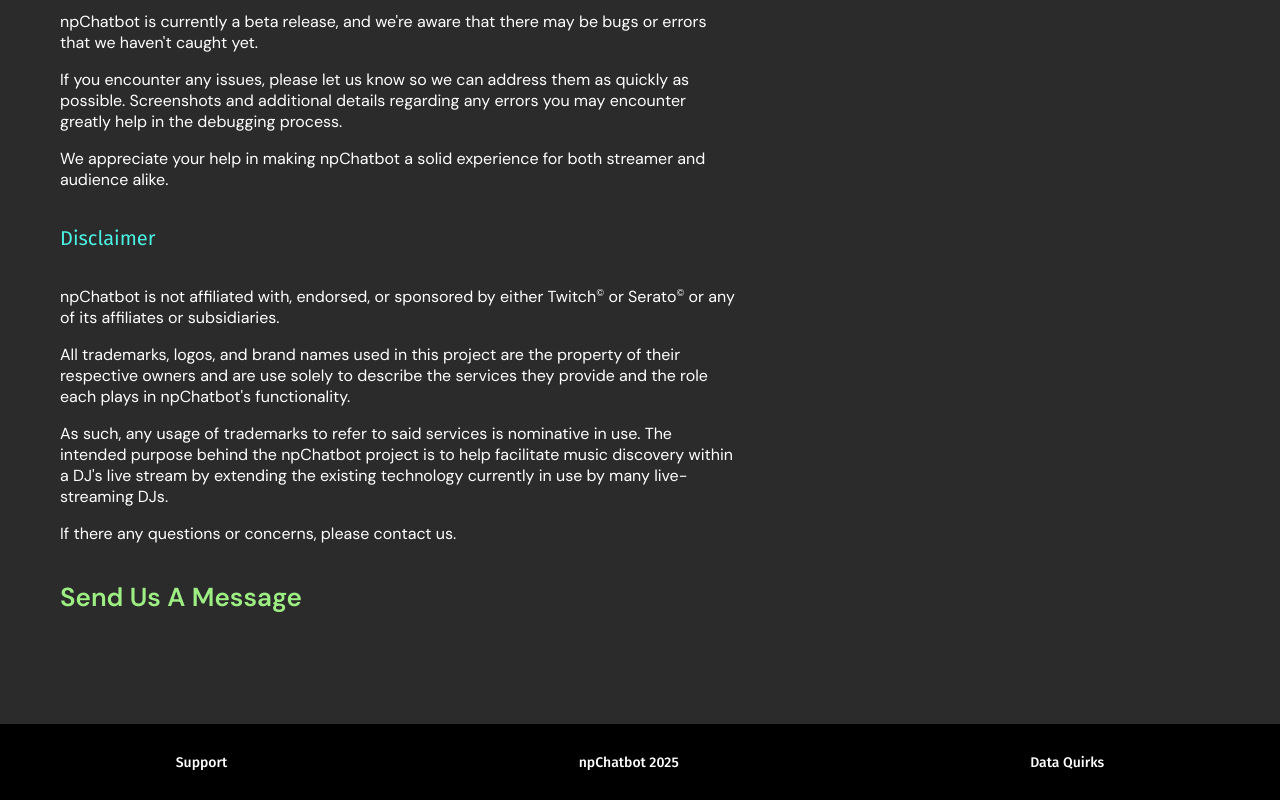
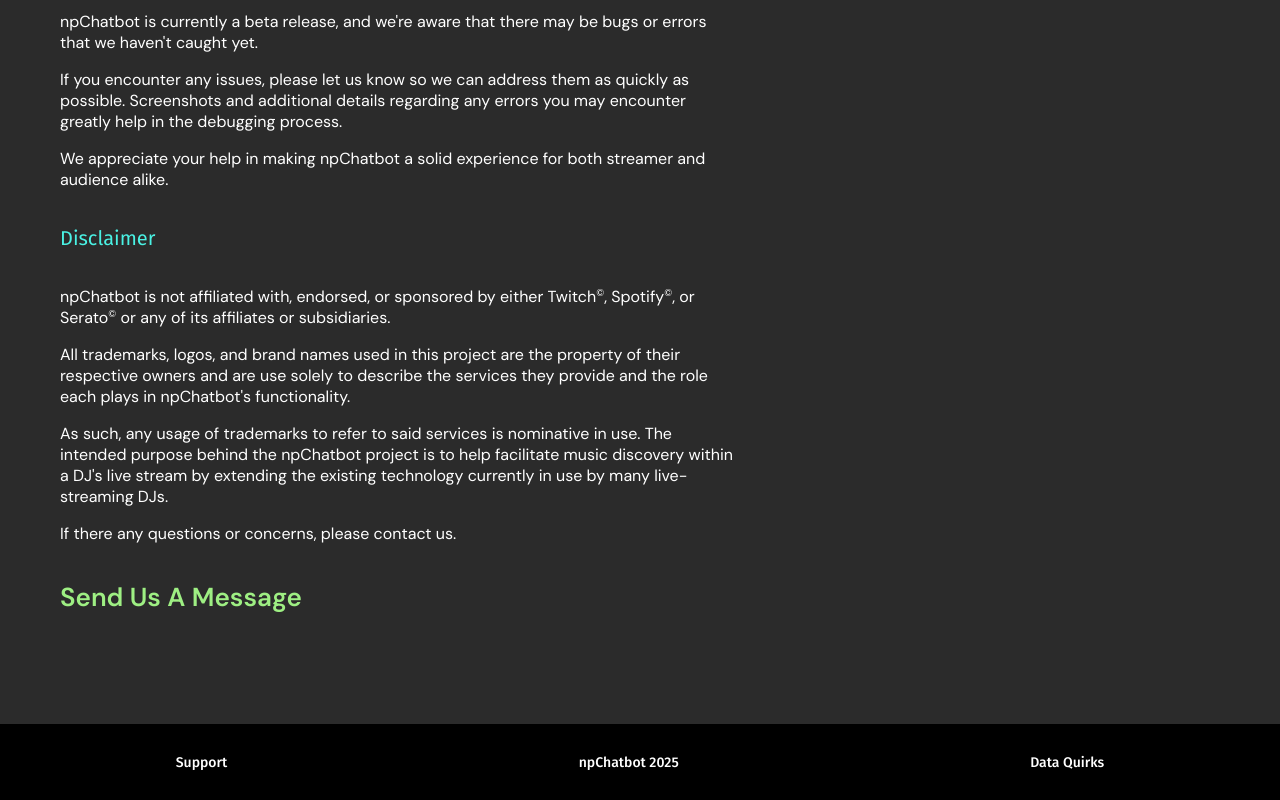
Before and after one commit to marcusmcb/np-chatbot-site, a React (Create React App) app: page /feedback in a window 1280 px wide. Shown: the part 630-1430 px from the top of the page. Built offline with nearby package versions, Linux system fonts and the light colour scheme.

Commit message:
added spotify to the disclaimer blurb

```diff
--- a/src/pages/feedback/FeedbackPage.tsx
+++ b/src/pages/feedback/FeedbackPage.tsx
@@ -52,7 +52,7 @@ const FeedbackPage = (): JSX.Element => {
 				<div className='feedback-page-item'>
 					<p>
 						npChatbot is not affiliated with, endorsed, or sponsored by either
-						Twitch<IconSpan/> or Serato<IconSpan/> or any of its affiliates or subsidiaries.
+						Twitch<IconSpan/>, Spotify<IconSpan/>, or Serato<IconSpan/> or any of its affiliates or subsidiaries.
 					</p>
 					<p>
 						All trademarks, logos, and brand names used in this project are the
```
